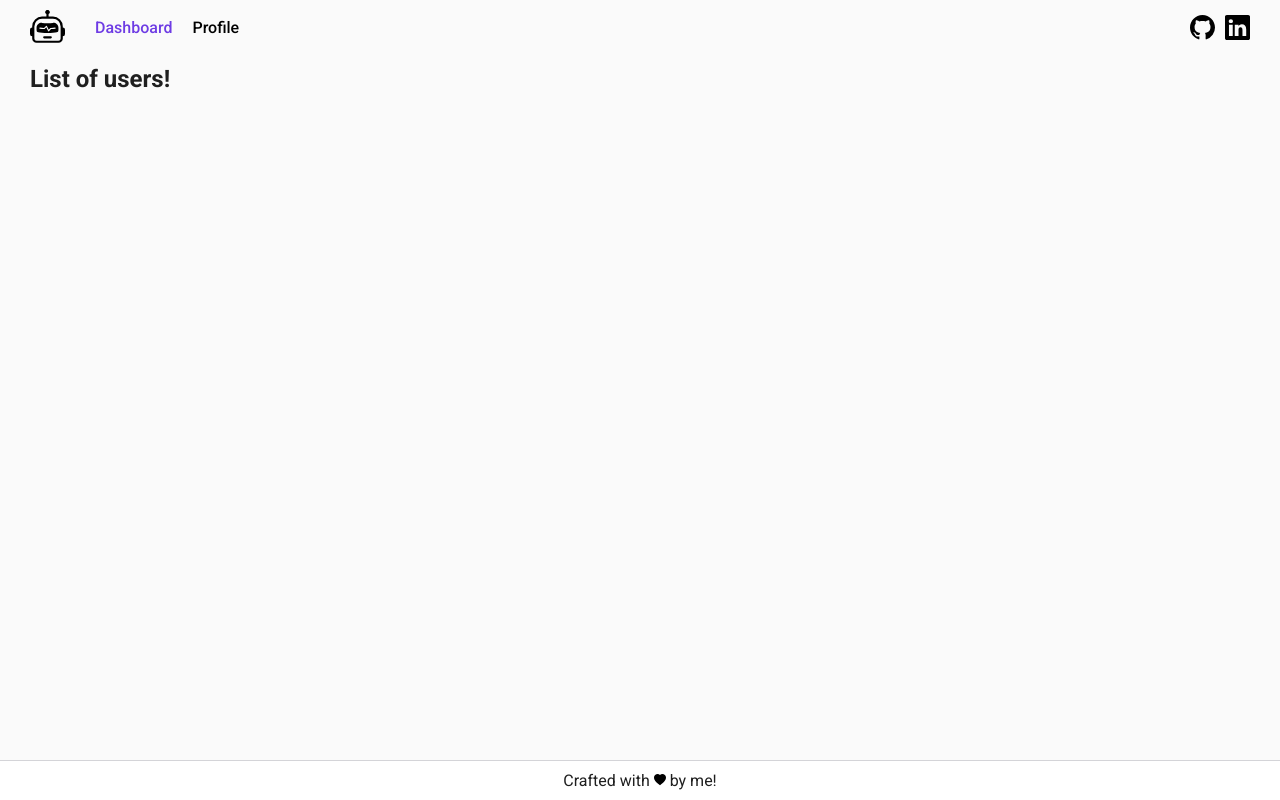
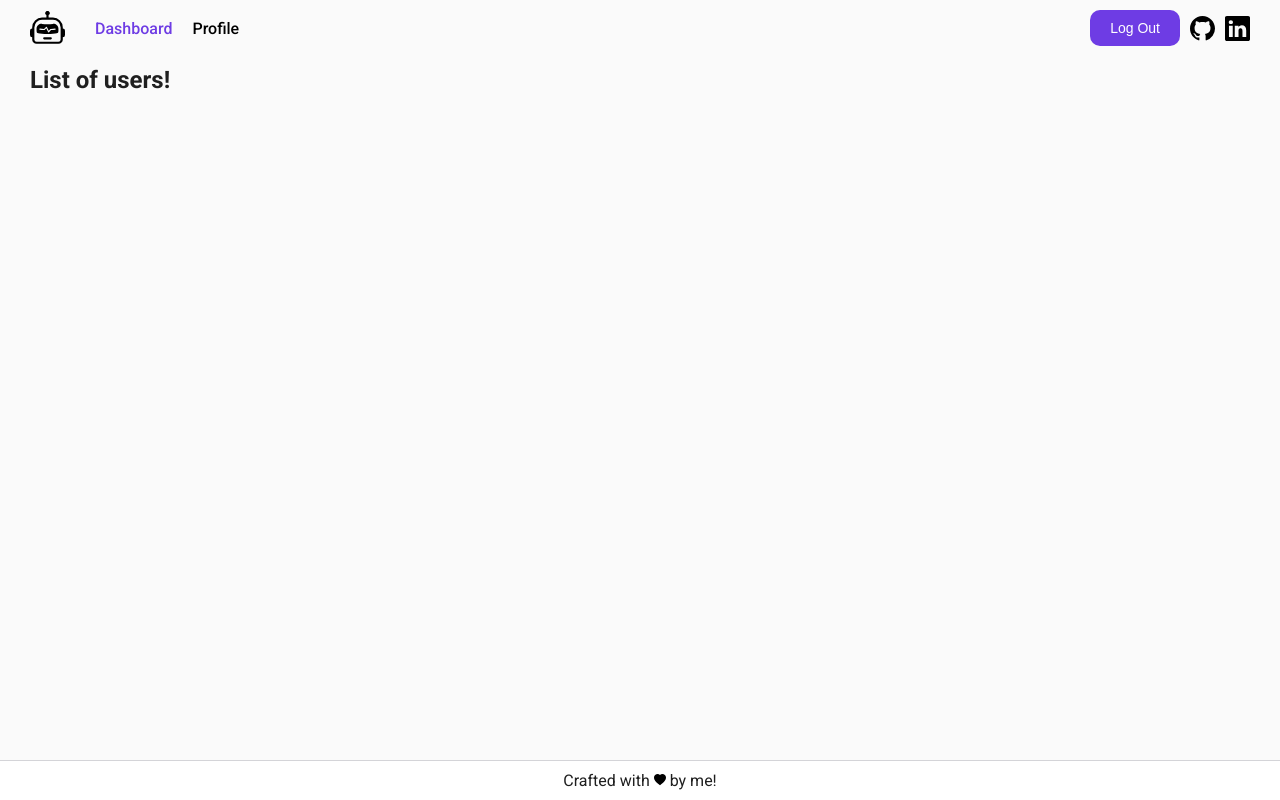
Before and after one commit to CarlosFonseca75/aura-challenge, a Next.js app in the folder frontend/: page /dashboard in a window 1280 px wide. Built offline with nearby package versions, Linux system fonts and the light colour scheme.

Commit message:
feat: :sparkles: Signout component.

```diff
--- a/frontend/src/components/common/Nav.tsx
+++ b/frontend/src/components/common/Nav.tsx
@@ -1,8 +1,10 @@
 import Link from "next/link";
 import { Icon } from "./Icon";
 import { NavItem } from "./NavItem";
+import { GITHUB_URL, LINKEDIN_URL } from "@/constants";
+import { SignOutButton } from "./SignOutButton";
+import { signOut } from "next-auth/react";
 import styles from "./styles/Nav.module.scss";
-import { GITHUB_URL, LINKEDIN_URL } from "@/constants";
 
 interface Item {
   title: string;
@@ -24,6 +26,8 @@ const items: Item[] = [
 ];
 
 const Nav = () => {
+  const handleSignOut = () => signOut();
+
   return (
     <nav className={styles.nav}>
       <Link
@@ -46,6 +50,8 @@ const Nav = () => {
       </ul>
 
       <div className={styles.media}>
+        <SignOutButton />
+
         <Icon
           name="Github"
           className={styles.icon}
--- /dev/null
+++ b/frontend/src/components/common/SignOutButton.tsx
@@ -0,0 +1,16 @@
+"use client";
+
+import { signOut } from "next-auth/react";
+import { Button } from "./Button";
+
+const SignOutButton = () => {
+  const handleSignOut = () => signOut();
+
+  return (
+    <Button size="sm" onClick={handleSignOut}>
+      Log Out
+    </Button>
+  );
+};
+
+export { SignOutButton };
--- a/frontend/src/components/common/styles/Nav.module.scss
+++ b/frontend/src/components/common/styles/Nav.module.scss
@@ -22,6 +22,7 @@
 
 .media {
   display: flex;
+  align-items: center;
   gap: 1rem;
   margin-left: auto;
 }
```
